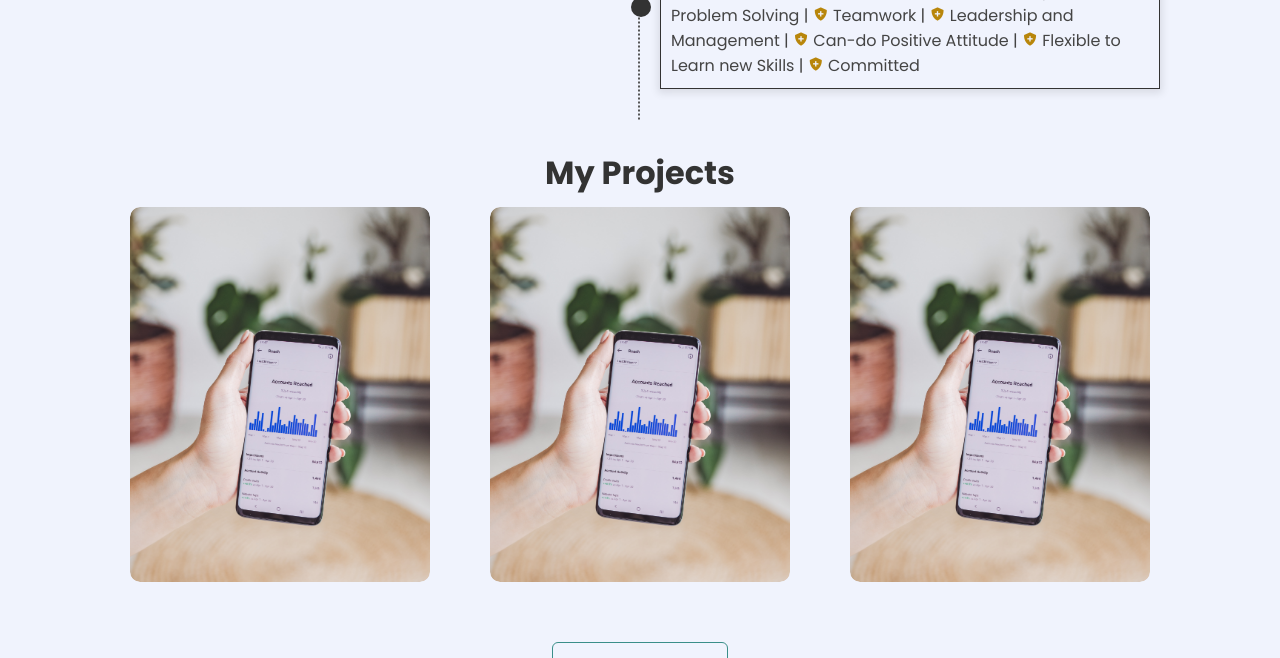
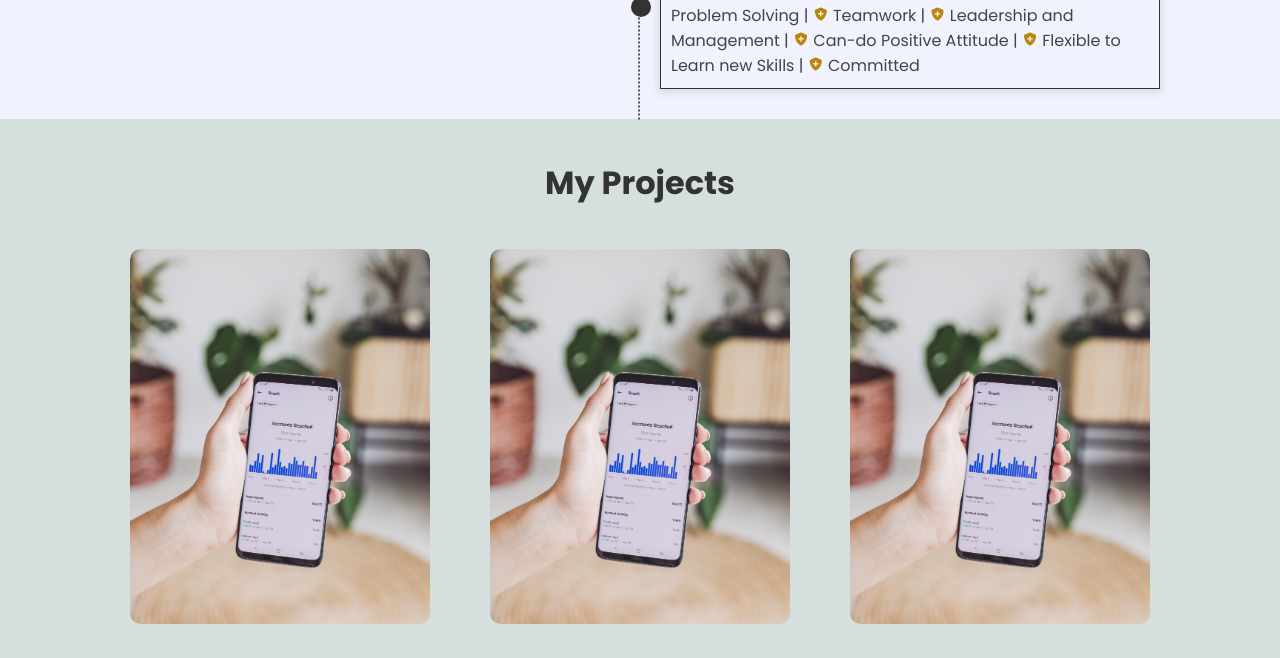
Before and after one commit to KinzaGhaffar/Portfolio, a plain HTML site: page index.html in a window 1280 px wide. Shown: the part 3676-4334 px from the top of the page. Drawn offline with nearby package versions, Linux system fonts and the light colour scheme.

Commit message:
Update content

```diff
--- a/index.html
+++ b/index.html
@@ -168,7 +168,7 @@
                 <h1>Bachelors of Science</h1>
                 <h2>Major: Software Engineering</h2>
                 <ul>
-                    <h3 class="ntu-alignment">National Textile University</h3>
+                    <h3 class="ntu-alignment">National Textile University (NTU)</h3>
                     <li>Department of Computer Science <br>Batch: 2017 - 2021<br>CGPA: 3.64/4 (91%)<br><span> <i class='bx bx-medal'></i> SILVER MEDALIST</span></li>
                 </ul>
             </div>
@@ -444,7 +444,7 @@
                 <img src="images/speech_rectification.jpg">
                 <div class="layer">
                     <h2>Speech Rectification Application</h2>
-                    <p>Created a mobile app for children with speech articulation disorders. Used XML, Kotlin, and Firebase for seamless integration. Implemented a Python backend with a BERT Masking Model for data handling using ML.</p>
+                    <p>Created a mobile app for children with speech articulation disorders. Used XML, Kotlin, and Firebase for seamless integration. Implemented a Python backend with a BERT Masking Model for data handling using Machine Learning.</p>
                     <a href="https://github.com/KinzaGhaffar/Final-Year-Project-FYP-Bachelors" target="_blank"><i class='bx bx-link' ></i></a>
                 </div>
             </div>
--- a/style.css
+++ b/style.css
@@ -1032,13 +1032,14 @@ section{
 /* Project styling Project styling Project styling Project styling Project styling */
 #portfolio {
     text-align: center;
-    padding: 30px 0;
-    background: #f0f3fd;
+    padding: 40px 0;
+    background: #d4dfde;
 }
 
 .pro-subtitle{
     color: #333;
     text-align: center;
+    margin-bottom: 3%;
 }
 
 .project-container {
@@ -1247,7 +1248,6 @@ form input, form textarea{
     border-radius: 6px;
 }
 
-
 .copyright{
     width: 100%;
     text-align: center;
```
Also changed, not shown: 1 other file.
